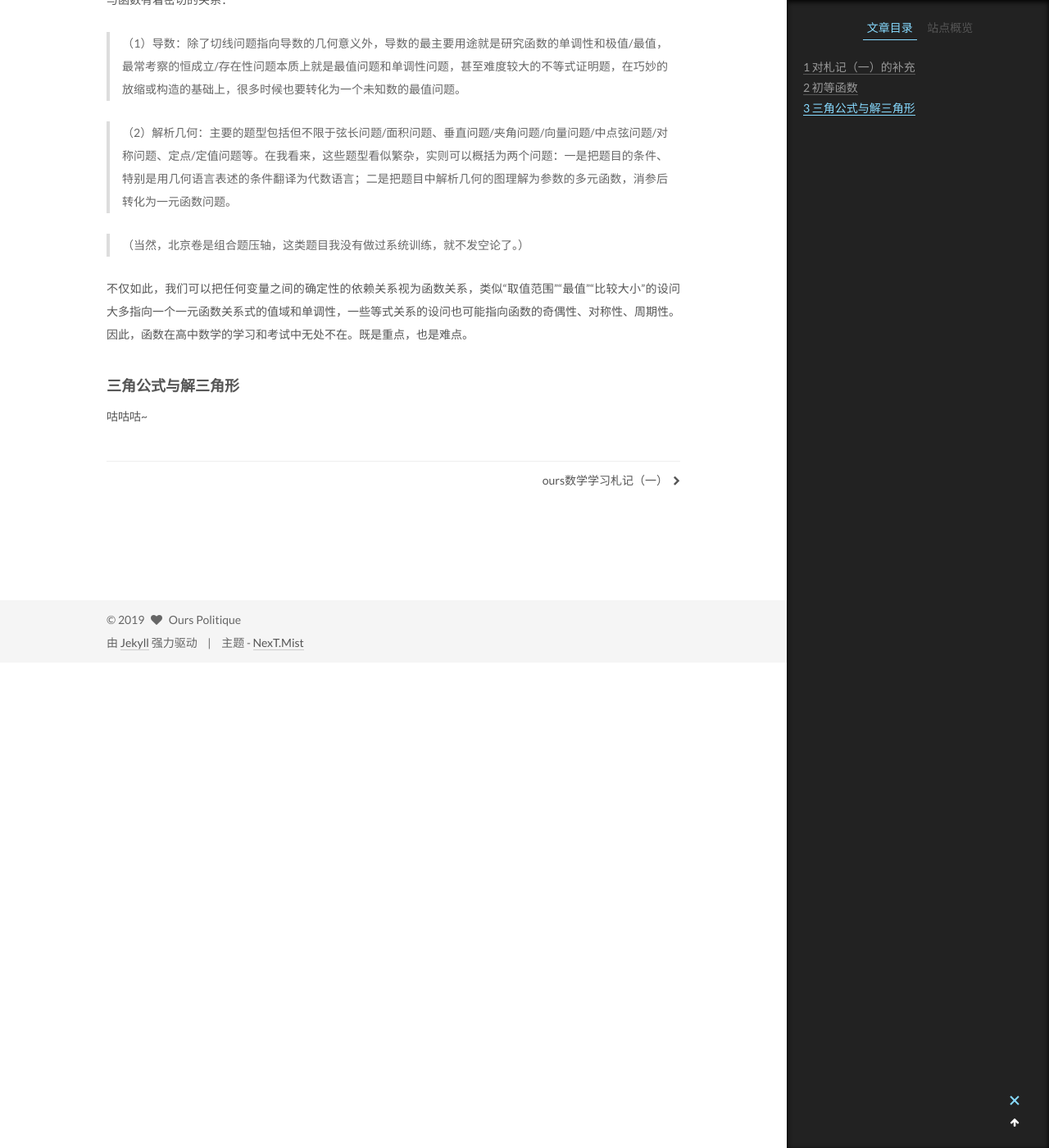
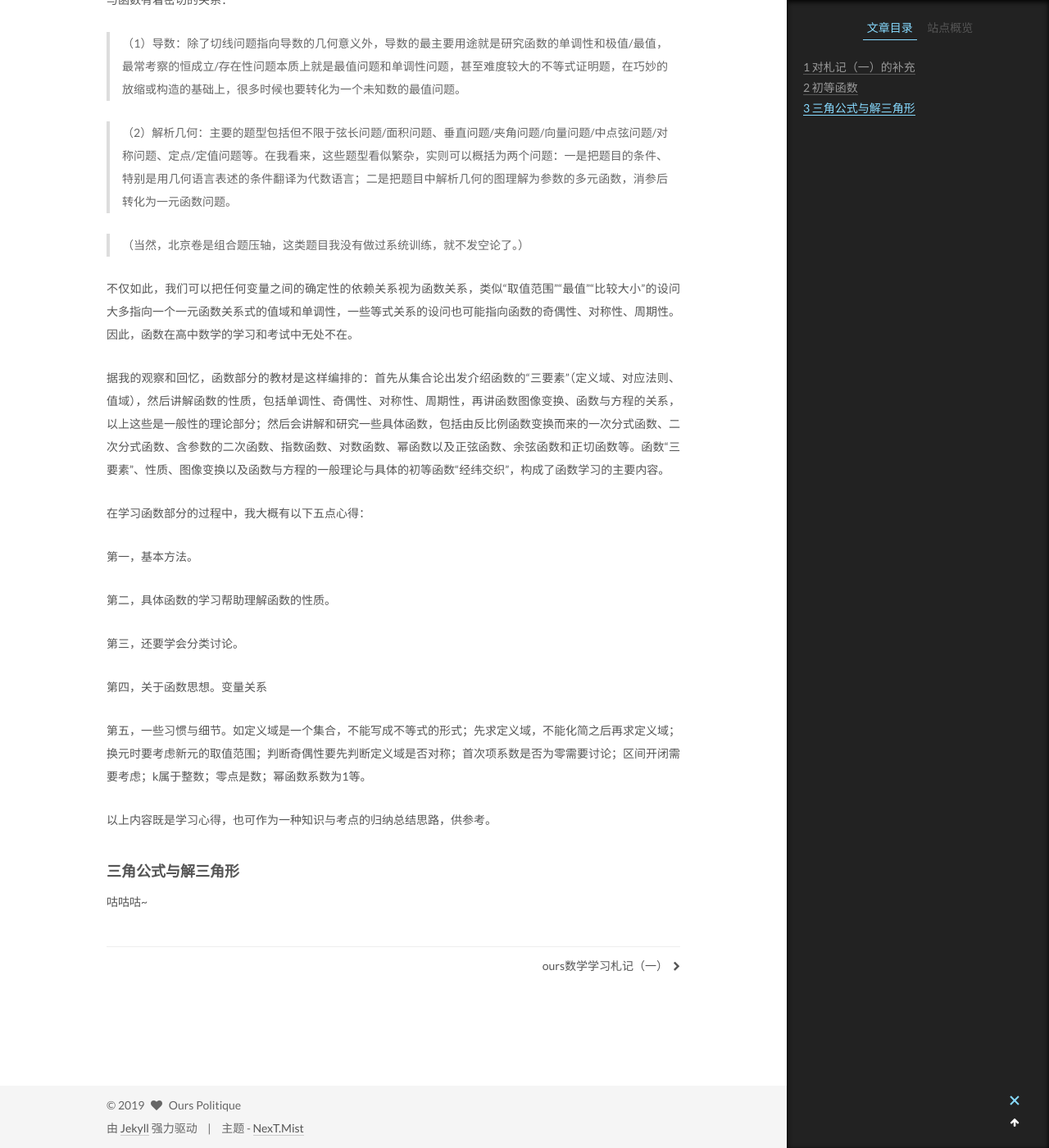
Before and after one commit to ourspolitique/ourspolitique.github.io, a Jekyll site: the page built from _posts/2019-07-23-mathematiques-02.md, in a window 1280 px wide and 1400 px high, scrolled down 1068 px. Shown: the whole window at 82% size. Built offline with Jekyll 4.4.1, drawn with Linux system fonts in a browser that asks for light colours.

Commit message:
Update 2019-07-23-mathematiques-02.md

```diff
--- a/_posts/2019-07-23-mathematiques-02.md
+++ b/_posts/2019-07-23-mathematiques-02.md
@@ -27,9 +27,23 @@ tags:
 
 > （当然，北京卷是组合题压轴，这类题目我没有做过系统训练，就不发空论了。）
 
-不仅如此，我们可以把任何变量之间的确定性的依赖关系视为函数关系，类似“取值范围”“最值”“比较大小”的设问大多指向一个一元函数关系式的值域和单调性，一些等式关系的设问也可能指向函数的奇偶性、对称性、周期性。因此，函数在高中数学的学习和考试中无处不在。既是重点，也是难点。
+不仅如此，我们可以把任何变量之间的确定性的依赖关系视为函数关系，类似“取值范围”“最值”“比较大小”的设问大多指向一个一元函数关系式的值域和单调性，一些等式关系的设问也可能指向函数的奇偶性、对称性、周期性。因此，函数在高中数学的学习和考试中无处不在。
 
+据我的观察和回忆，函数部分的教材是这样编排的：首先从集合论出发介绍函数的“三要素”（定义域、对应法则、值域），然后讲解函数的性质，包括单调性、奇偶性、对称性、周期性，再讲函数图像变换、函数与方程的关系，以上这些是一般性的理论部分；然后会讲解和研究一些具体函数，包括由反比例函数变换而来的一次分式函数、二次分式函数、含参数的二次函数、指数函数、对数函数、幂函数以及正弦函数、余弦函数和正切函数等。函数“三要素”、性质、图像变换以及函数与方程的一般理论与具体的初等函数“经纬交织”，构成了函数学习的主要内容。
 
+在学习函数部分的过程中，我大概有以下五点心得：
+
+第一，基本方法。
+
+第二，具体函数的学习帮助理解函数的性质。
+
+第三，还要学会分类讨论。
+
+第四，关于函数思想。变量关系
+
+第五，一些习惯与细节。如定义域是一个集合，不能写成不等式的形式；先求定义域，不能化简之后再求定义域；换元时要考虑新元的取值范围；判断奇偶性要先判断定义域是否对称；首次项系数是否为零需要讨论；区间开闭需要考虑；k属于整数；零点是数；幂函数系数为1等。
+
+以上内容既是学习心得，也可作为一种知识与考点的归纳总结思路，供参考。
 
 #### 三角公式与解三角形
 
```
